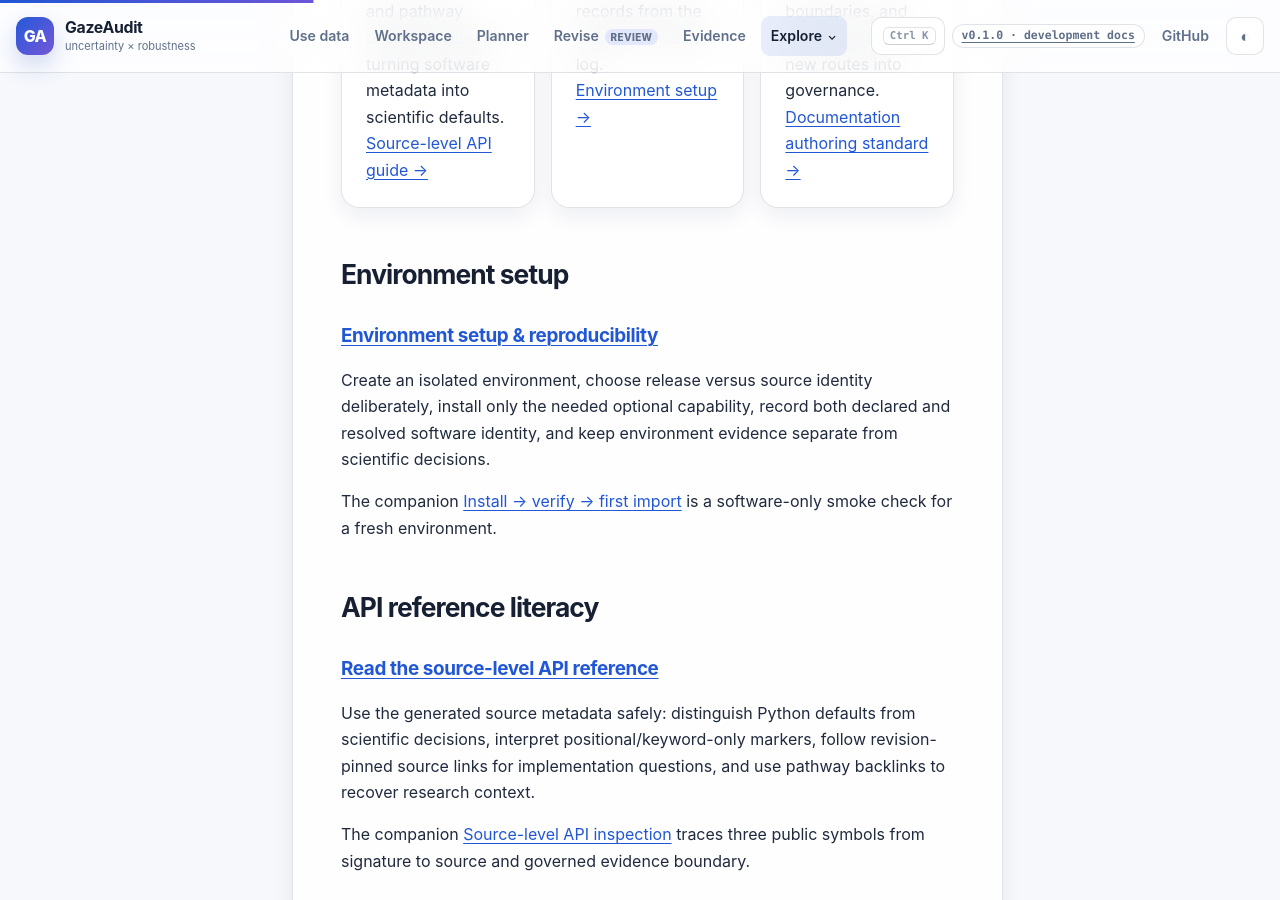
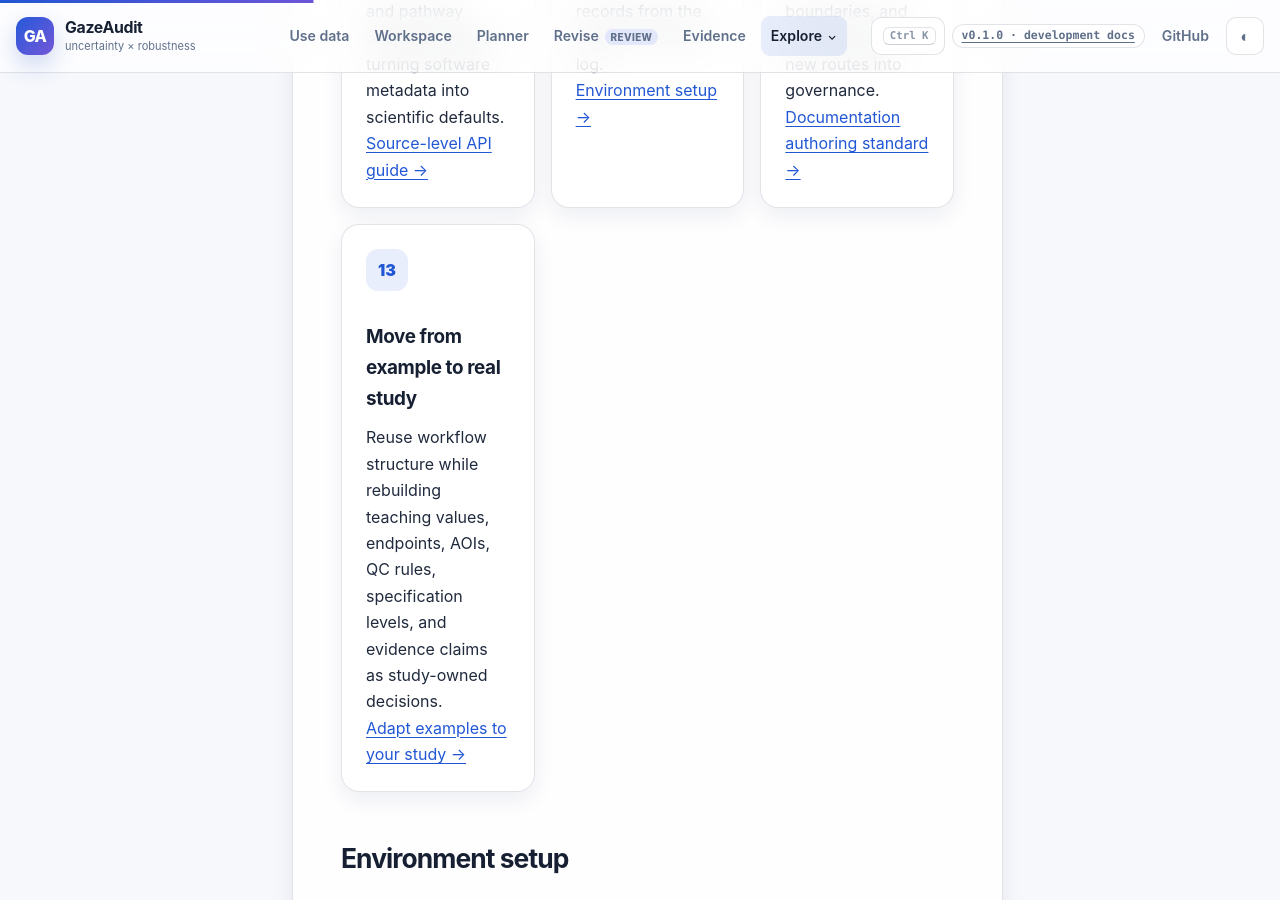
Before and after one commit to stefanosbalaskas/GazeAudit, a Jekyll site: the page built from docs/guides/index.md, in a window 1280 px wide and 900 px high, scrolled down 2785 px. Built offline with Jekyll 4.4.1, drawn with Linux system fonts in a browser that asks for light colours; some of the changed text lies outside the part shown.

Commit message:
docs: surface example adaptation guide

```diff
--- a/docs/guides/index.md
+++ b/docs/guides/index.md
@@ -82,6 +82,12 @@ The guides explain **how to design, govern, interpret, troubleshoot, review, rev
     <h3>Author documentation consistently</h3>
     <p>Choose a dominant reader intent, structure headings and code examples predictably, preserve scientific boundaries, and wire important new routes into governance.</p>
     <p><a href="documentation-authoring/">Documentation authoring standard →</a></p>
+  </article>
+  <article class="card">
+    <div class="card-icon" aria-hidden="true">13</div>
+    <h3>Move from example to real study</h3>
+    <p>Reuse workflow structure while rebuilding teaching values, endpoints, AOIs, QC rules, specification levels, and evidence claims as study-owned decisions.</p>
+    <p><a href="adapt-examples-to-study/">Adapt examples to your study →</a></p>
   </article>
 </div>
 
```
